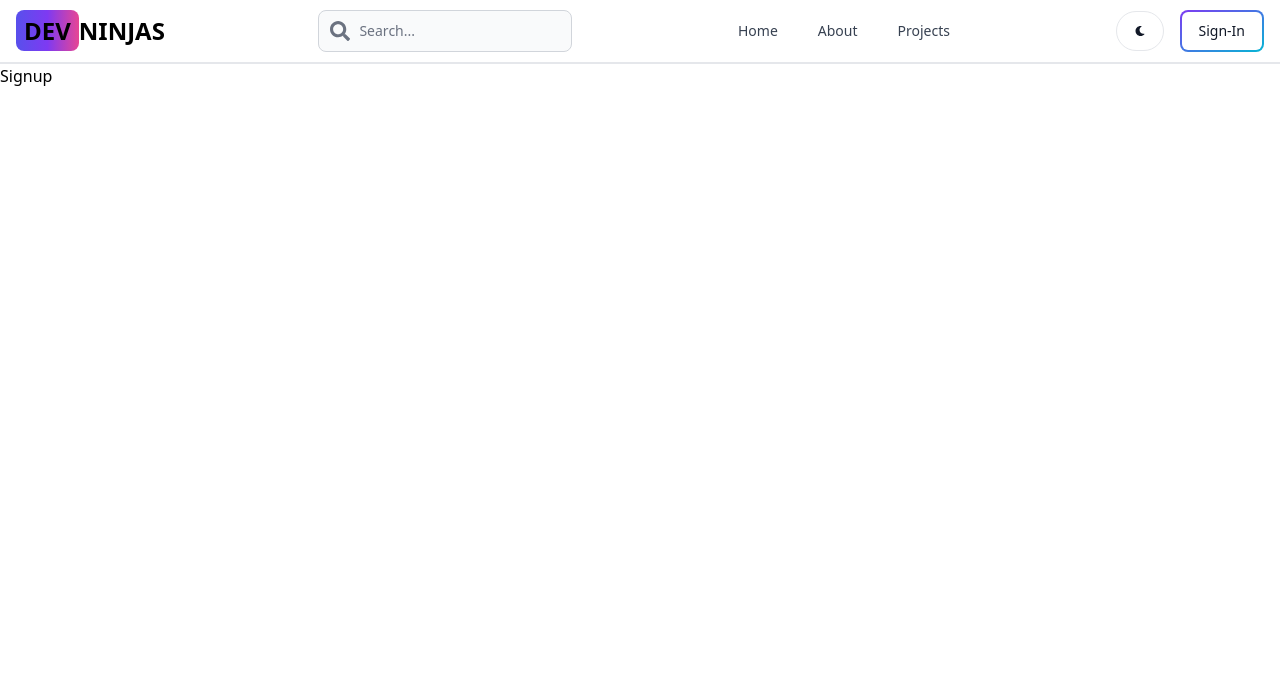
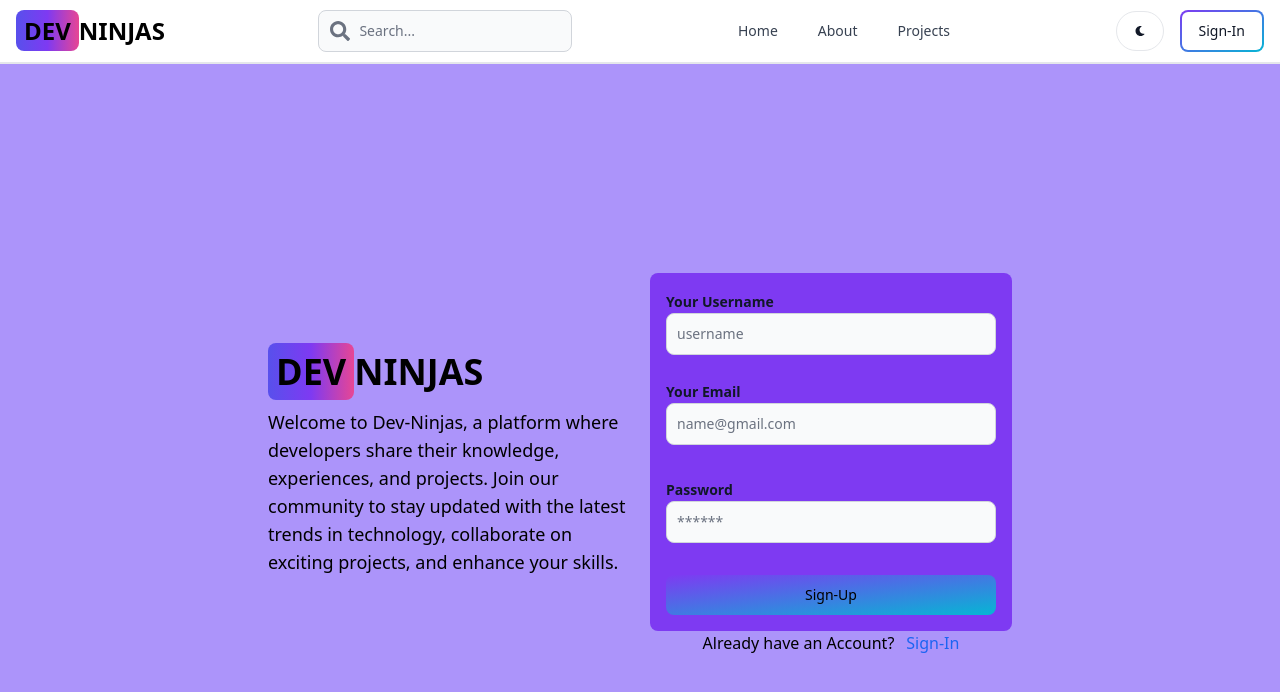
Before and after one commit to SSY199/completemernblog, a React (Vite) app in the folder mernproject/: page /signup in a window 1280 px wide. Shown: the top 692 px of the page. Built offline with nearby package versions, Linux system fonts and the light colour scheme.

Commit message:
complete signup UI

```diff
--- a/mernproject/src/Components/Header.jsx
+++ b/mernproject/src/Components/Header.jsx
@@ -4,7 +4,7 @@ import { FaMoon, FaSearch } from "react-icons/fa";
 function Header() {
   const path = useLocation().pathname;
   return (
-    <Navbar className="border-b-2">
+    <Navbar className="border-b-2 border-gray-200 dark:border-gray-700">
       <Link to={"/"}>
         <h1 className="self-center whitespace-nowrap text-xl sm:text-2xl font-bold dark:text-white">
           <span className="px-2 py-1 bg-gradient-to-r from-indigo-600 via-purple-600 to-pink-500 rounded-lg text-black">DEV</span>NINJAS
--- /dev/null
+++ b/mernproject/src/Pages/Signup.css
@@ -0,0 +1,24 @@
+/* @keyframes typing {
+  from {
+    width: 0;
+  }
+  to {
+    width: 100%;
+  }
+}
+
+@keyframes blink-caret {
+  from, to {
+    border-color: transparent;
+  }
+  50% {
+    border-color: black;
+  }
+}
+
+.animate-typing {
+  overflow: hidden;
+  white-space: nowrap;
+  border-right: 0.15em solid black;
+  animation: typing 4s steps(40, end), blink-caret 0.75s step-end infinite;
+} */
--- a/mernproject/src/Pages/Signup.jsx
+++ b/mernproject/src/Pages/Signup.jsx
@@ -1,8 +1,53 @@
 //import React from 'react'
+import { Button, Label } from "flowbite-react"
+import { Link } from "react-router-dom"
+import { TextInput } from "flowbite-react"
+import './Signup.css';
 
 function Signup() {
   return (
-    <div>Signup</div>
+
+    <div className="min-h-screen bg-purple-400 flex items-center justify-center">
+      <div className="flex p-3 max-w-3xl mx-auto flex-col md:flex-row md:items-center gap-5 " >
+        {/* left */}
+        <div className="flex-1">
+        <Link to={"/"}>
+        <h1 className="font-bold dark:text-white text-4xl">
+          <span className="px-2 py-1 bg-gradient-to-r from-indigo-600 via-purple-600 to-pink-500 rounded-lg text-black">DEV</span>NINJAS
+        </h1>
+      </Link>
+      <p className="mt-4 text-lg dark:text-white ">
+      Welcome to Dev-Ninjas, a platform where developers share their knowledge, experiences, and projects. Join our community to stay updated with the latest trends in technology, collaborate on exciting projects, and enhance your skills.
+      </p>
+        </div>
+        {/* right */}
+        <div className="flex-1">
+          <form className="flex flex-col gap-4 bg-purple-600 p-4 rounded-lg">
+            {/* username */}
+            <div className="mb-2">
+               <Label value="Your Username" className="font-bold"></Label>
+               <TextInput type="text" id="username" placeholder="username" />
+            </div>
+            {/* email */}
+            <div className="mb-4">
+               <Label value="Your Email" className="font-bold"></Label>
+               <TextInput type="text" id="Email" placeholder="name@gmail.com" />
+            </div>
+            <div className="mb-4">
+               <Label value="Password" className="font-bold"></Label>
+               <TextInput type="text" id="password" placeholder="******" />
+            </div>
+            <Button gradientDuoTone="purpleToBlue" type="submit" className="text-black">Sign-Up</Button>
+          </form>
+          <div className="flex justify-center gap-3">
+            <span>Already have an Account?</span>
+            <Link to="/signin" className="text-blue-600">Sign-In</Link>
+
+          </div>
+        </div>
+      </div>
+    </div>
+
   )
 }
 
```
